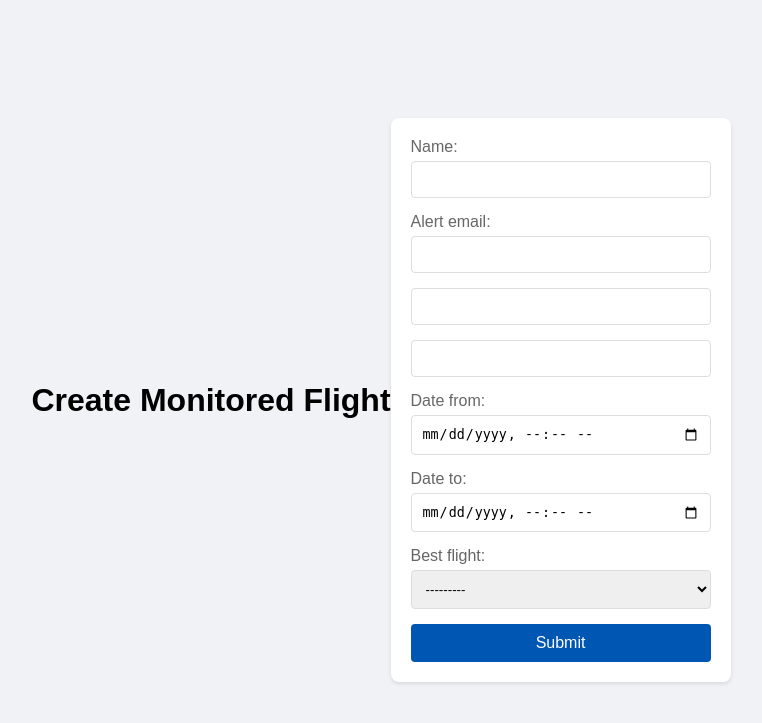
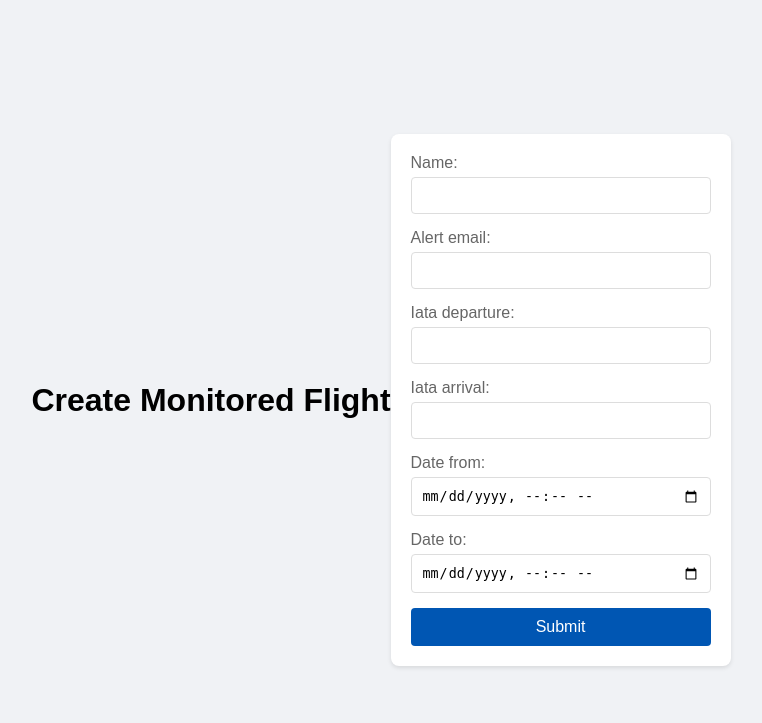
Before and after one commit to MateusTum/Flight_Search, a Django app: template monitor/templates/monitor/add_flight.html in a window 1280 px wide. Shown: the top 723 px of the page, without its empty margins (259-1021 px from the left). Run offline with Django 5.2, Linux system fonts and the light colour scheme; the template is opened without the code that fills it: values that come from a table or form of the project are taken from there, others are empty; data comes from the database, SQL or seed files in the repository; parts of the project's set-up code (start-up, migrations or seed data) failed here and were passed over.

Commit message:
Fix form & Update monitor/views.py

```diff
--- a/monitor/templates/monitor/add_flight.html
+++ b/monitor/templates/monitor/add_flight.html
@@ -70,11 +70,11 @@
                 {{ form.alert_email }}
             </div>
             <div class="form-group">
-                {{ form.IATA_from.label_tag }}
+                {{ form.IATA_departure.label_tag }}
                 {{ form.IATA_departure }}
             </div>
             <div class="form-group">
-                {{ form.IATA_to.label_tag }}
+                {{ form.IATA_arrival.label_tag }}
                 {{ form.IATA_arrival }}
             </div>
             <div class="form-group">
@@ -85,10 +85,6 @@
                 {{ form.date_to.label_tag }}
                 <input type="datetime-local" name="date_to">
             </div>
-            <div class="form-group">
-                {{ form.best_flight.label_tag }}
-                {{ form.best_flight }}
-            </div>
             <button type="submit">Submit</button>
         </form>
 
--- a/monitor/views.py
+++ b/monitor/views.py
@@ -37,7 +37,7 @@ def create_monitored_flight(request):
         form = MonitoredFlightForm(request.POST)
         if form.is_valid():
             form.save()
-            return redirect(reverse('admin:monitor_monitoredflight_changelist'))
+            return redirect('index')
     else:
         form = MonitoredFlightForm()
     return render(request, 'monitor/add_flight.html', {'form': form})
```
